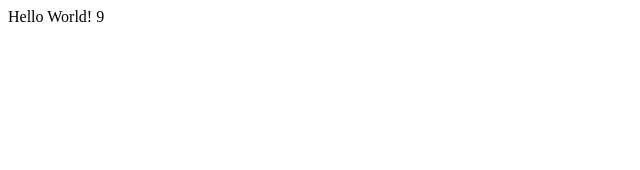
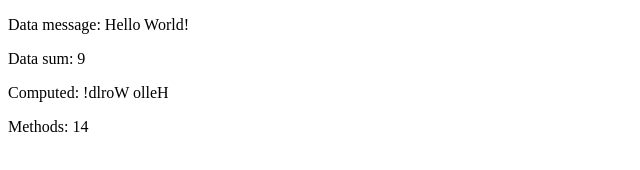
Before and after one commit to gcolotti/vuetraining, a plain HTML site: page index.html in a window 1280 px wide. Shown: the whole page, without its empty margins (0-640 px from the left). Drawn offline with Linux system fonts and the light colour scheme.

Commit message:
Some basic computed & methods

```diff
--- a/index.html
+++ b/index.html
@@ -6,7 +6,12 @@
     <title>Vue Training</title>
   </head>
   <body>
-    <div id="app">{{ message }} {{ sum }}</div>
+    <div id="app">
+      <p>Data message: {{ message }}</p>
+      <p>Data sum: {{ sum }}</p>
+      <p>Computed: {{ reverseString }}</p>
+      <p>Methods: {{ calculateSum(sum, 5) }}</p>
+    </div>
     <script src="js/app.js"></script>
   </body>
 </html>
--- a/js/app.js
+++ b/js/app.js
@@ -3,5 +3,15 @@ const app = new Vue({
   data: {
     message: 'Hello World!',
     sum: 3 + 6,
+  },
+  computed: {
+    reverseString: function () {
+      return this.message.split('').reverse().join('');
+    }
+  },
+  methods: {
+    calculateSum: (val1, val2) => {
+      return val1 + val2;
+    },
   }
 });
```
